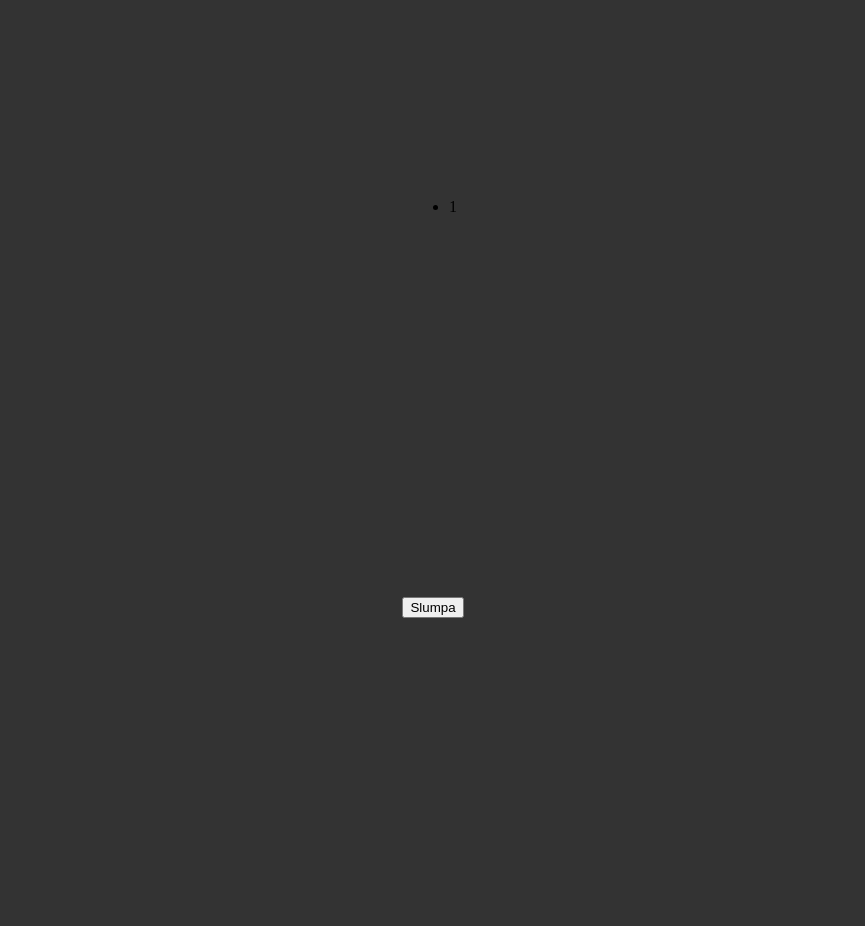
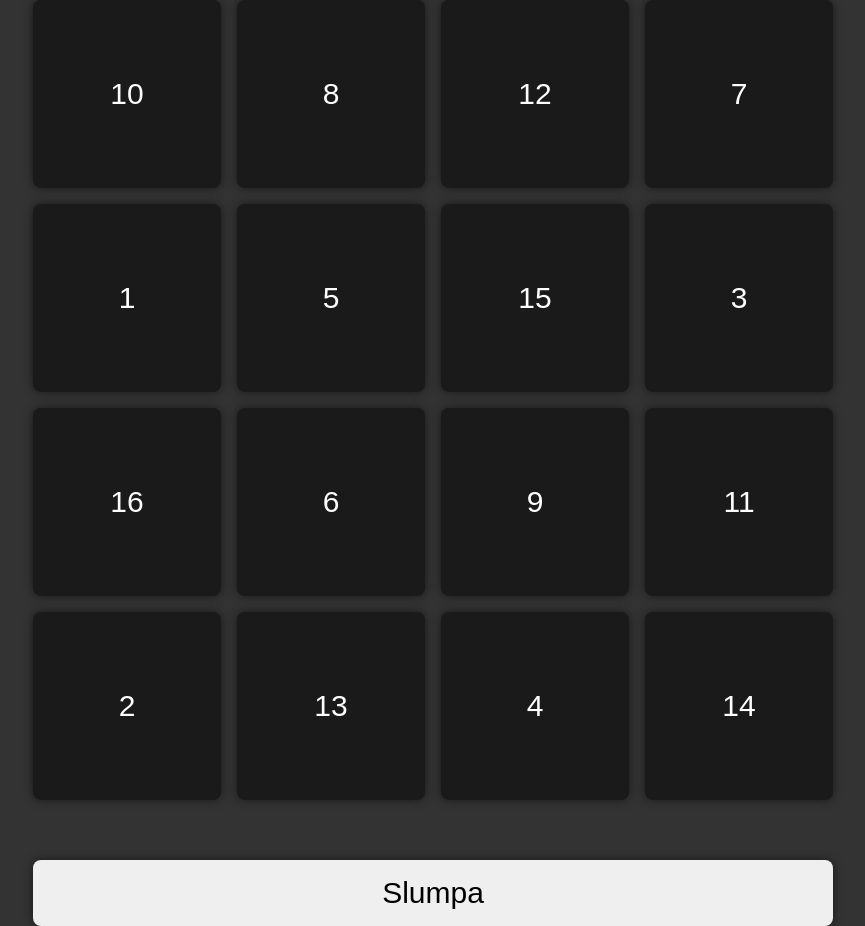
Before and after one commit to Jo-Ry/Puzzle-game, a React (Vite) app: page / in a window 1280 px wide. Shown: the whole page, without its empty margins (207-1072 px from the left). Before the commit the page ends 800 px from the top, so only its background shows below. Built offline with nearby package versions, Linux system fonts and the light colour scheme.

Commit message:
first iteration of styling done for both App.tsx and Board.tsx

```diff
--- a/src/components/app/_index.scss
+++ b/src/components/app/_index.scss
@@ -1,5 +1,16 @@
 .site-content {
-	display: grid;
-	min-height: 100vh;
-	place-items: center;
+	padding: 0 1rem;
+	max-width: 832px;
+	width: 100%;
+	margin: auto;
+
+	> button {
+		margin-top: clamp(30px, 6vw, 60px);
+		border: none;
+		padding: 1rem 2rem;
+		border-radius: 0.5rem;
+		box-shadow: 0 0 10px hsl(0, 0%, 10%);
+		font-size: clamp(16px, 4vw, 30px);
+		width: 100%;
+	}
 }
--- a/src/components/board/Board.tsx
+++ b/src/components/board/Board.tsx
@@ -5,11 +5,17 @@ type BoardProps = {
 }
 
 const Board = ( { tileList } : BoardProps ) => {
-	console.log("🚀 ~ Board ~ tileList:", tileList)
-
 	return (
 		<ul className="board">
-			<li className="board_tile">1</li>
+			{
+				tileList.map( property => (
+					<li className="board__tile" style={{ gridColumn: property.column, gridRow: property.row }}>
+						<button>
+							{property.number}
+						</button>
+					</li>
+				))
+			}
 		</ul>
 	)
 }
--- a/src/components/board/_index.scss
+++ b/src/components/board/_index.scss
@@ -1,3 +1,22 @@
 .board {
+	display: grid;
+	gap: 1rem;
+	padding: 0;
+	margin: 0;
 
+	&__tile {
+		list-style: none;
+		aspect-ratio: 1 / 1;
+
+		button {
+			border-radius: 0.5rem;
+			box-shadow: 0 0 10px hsl(0, 0%, 10%);
+			width: 100%;
+			height: 100%;
+			background-color: hsl(0, 0%, 10%);
+			border: none;
+			color: white;
+			font-size: clamp(16px, 4vw, 30px);
+		}
+	}
 }
```
